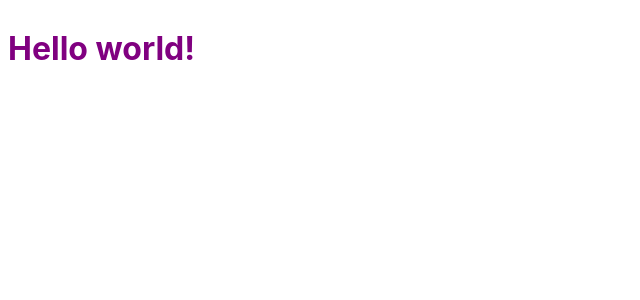
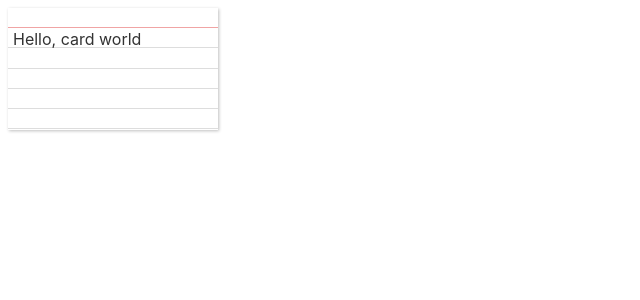
Before and after one commit to rknuus/pensieve, a Svelte app: page / in a window 1280 px wide. Shown: the top 300 px of the page, without its empty margins (0-640 px from the left). Built offline with nearby package versions, Linux system fonts and the light colour scheme.

Commit message:
Show single card in App as demo
Manage the card data in a store.

```diff
--- a/src/App.svelte
+++ b/src/App.svelte
@@ -1,11 +1,8 @@
 <script>
-	export let name;
+	import Card from './Card/Card.svelte';
 </script>
 
 <style>
-	h1 {
-		color: purple;
-	}
 </style>
 
-<h1>Hello {name}!</h1>
+<Card id="cardA" />
--- /dev/null
+++ b/src/Card/Card.svelte
@@ -0,0 +1,58 @@
+<script>
+    import { createEventDispatcher, onDestroy } from 'svelte';
+    import { cards } from './card-store.js';
+
+    export let id;
+
+    let renderedContent;
+
+    const dispatch = createEventDispatcher();
+
+    console.assert(id, 'card has no valid ID');
+
+    const unsubscribe = cards.subscribe(items => {
+        const card = items.find(i => i.id === id);
+        console.assert(card, 'card with ID %s not found in card store', id);
+        renderedContent = card.renderedContent;
+    });
+
+    onDestroy(() => {
+        if (unsubscribe) {
+            unsubscribe();
+        }
+    });
+</script>
+
+<style>
+:root {
+    --background-line-distance: 1.2rem;
+}
+
+.card {
+  height: 112px;
+  aspect-ratio: 1.7857;
+
+  padding: 5px;
+
+  box-shadow: 1px 1px 3px rgba(0,0,0,.25);
+  background-color: white;  /* prevent cards from being transparent */
+  /* borrowed from https://codepen.io/teddyzetterlund/pen/YPjEzP */
+  background-image:
+    linear-gradient(180deg,
+      white var(--background-line-distance),
+      #F0A4A4 var(--background-line-distance),
+      #F0A4A4 calc(var(--background-line-distance) + 1px),
+      transparent 1px),
+    repeating-linear-gradient(180deg,
+      transparent,
+      transparent var(--background-line-distance),
+    #DDD 1px,
+    #DDD calc(var(--background-line-distance) + 1px));
+
+  overflow: hidden;  /* only show text within the card borders */
+}
+</style>
+
+<div class="card">
+    {@html renderedContent}
+</div>
--- /dev/null
+++ b/src/Card/card-store.js
@@ -0,0 +1,52 @@
+import { writable } from 'svelte/store';
+
+const store = writable([
+    {
+      id: 'cardA',
+      renderedContent: '<p>Hello, card world</p>',
+    },
+    {
+      id: 'cardB',
+      renderedContent: '<p>Lorem card ipsum</p>',
+    },
+    {
+      id: 'cardC',
+      renderedContent: '<p>Lappi, mach d\'Auge uuf</p>',
+    },
+  ]);
+
+export const cards = {
+    subscribe: store.subscribe,
+    unsubscribe: store.unsubscribe,
+    add: (item) => {
+        // TODO(KNR): use something like a GUID as ID
+        item.id = Math.random().toString();
+        return meetups.update(items => {
+            return [...items, item];
+        });
+    },
+    update: (id, data) => {
+        store.update(items => {
+            const index = items.findIndex(m => m.id === id);
+            const updatedItem = {...items[index], ...data};
+            const updatedItems = [...items];
+            updatedItems[index] = updatedItem;
+            return updatedItems;
+        });
+    },
+    remove: (id) => {
+        store.update(items => {
+            return items.filter(i => i.id !== id);
+        });
+    },
+    toggleSomeProperty: (id) => {
+        store.update(items => {
+            const index = items.findIndex(m => m.id === id);
+            const updatedItem = items[index];
+            updatedItem.propX = !updatedItem.propX;
+            const updatedItems = [...items];
+            updatedItems[index] = updatedItem;
+            return updatedItems;
+        });
+    }
+};
```
